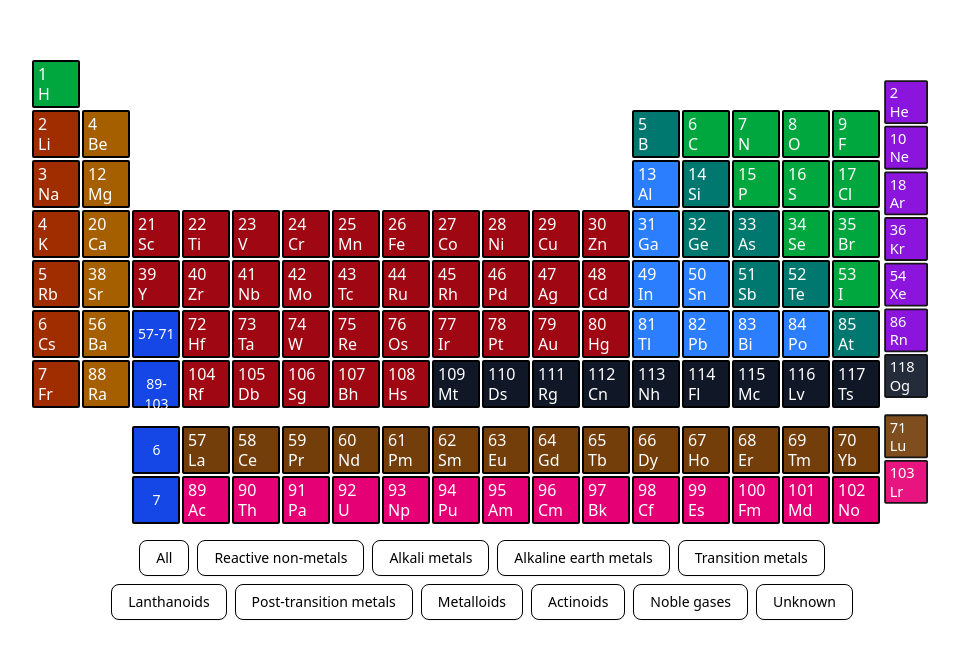
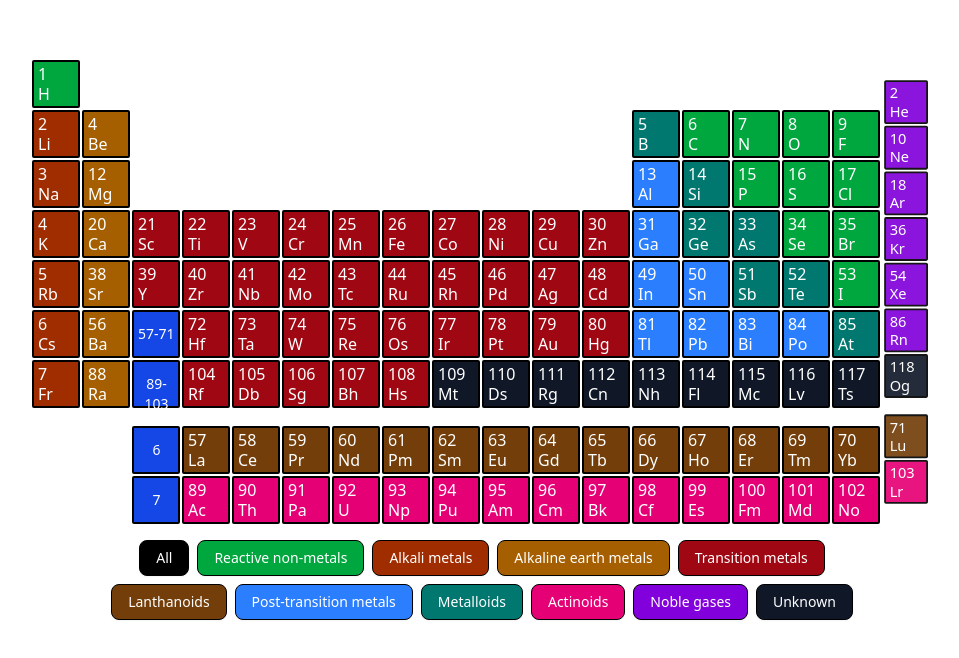
Before and after one commit to Areg472/ptable-cool, a React (Vite) app: page / in a window 1280 px wide. Shown: the part 108-766 px from the top of the page, without its empty margins (158-1117 px from the left). Built offline with nearby package versions, Linux system fonts and the light colour scheme.

Commit message:
coloring

```diff
--- a/src/App.tsx
+++ b/src/App.tsx
@@ -95,7 +95,7 @@ function App() {
           ))}
         </div>
       </div>
-      <ElementGroupSelector setter={handleGroupChange} />
+      <ElementGroupSelector setter={handleGroupChange} info={info} />
     </>
   );
 }
@@ -226,7 +226,7 @@ function CellContainer({
   );
 }
 
-function ElementGroupSelector({ setter }) {
+function ElementGroupSelector({ setter, info }) {
   const handleGroupChange = (group = "") => {
     setter(group);
   };
@@ -234,37 +234,71 @@ function ElementGroupSelector({ setter }) {
   return (
     <div className="flex flex-col justify-center items-center w-full mt-4 space-y-2">
       <div className="flex space-x-2">
-        <Button onClick={() => handleGroupChange("all")}>All</Button>
-        <Button onClick={() => handleGroupChange("reactive_nonmetals")}>
+        <Button onClick={() => handleGroupChange("all")} bgColor={"bg-black"}>
+          All
+        </Button>
+        <Button
+          onClick={() => handleGroupChange("reactive_nonmetals")}
+          bgColor={colorMap["reactive_nonmetals"]}
+        >
           Reactive non-metals
         </Button>
-        <Button onClick={() => handleGroupChange("alkali_metals")}>
+        <Button
+          onClick={() => handleGroupChange("alkali_metals")}
+          bgColor={colorMap["alkali_metals"]}
+        >
           Alkali metals
         </Button>
-        <Button onClick={() => handleGroupChange("alkaline_earth_metals")}>
+        <Button
+          onClick={() => handleGroupChange("alkaline_earth_metals")}
+          bgColor={colorMap["alkaline_earth_metals"]}
+        >
           Alkaline earth metals
         </Button>
-        <Button onClick={() => handleGroupChange("transition_metals")}>
+        <Button
+          onClick={() => handleGroupChange("transition_metals")}
+          bgColor={colorMap["transition_metals"]}
+        >
           Transition metals
         </Button>
       </div>
       <div className="flex space-x-2">
-        <Button onClick={() => handleGroupChange("lanthanoids")}>
+        <Button
+          onClick={() => handleGroupChange("lanthanoids")}
+          bgColor={colorMap["lanthanoids"]}
+        >
           Lanthanoids
         </Button>
-        <Button onClick={() => handleGroupChange("post_transition_metals")}>
+        <Button
+          onClick={() => handleGroupChange("post_transition_metals")}
+          bgColor={colorMap["post_transition_metals"]}
+        >
           Post-transition metals
         </Button>
-        <Button onClick={() => handleGroupChange("metalloids")}>
+        <Button
+          onClick={() => handleGroupChange("metalloids")}
+          bgColor={colorMap["metalloids"]}
+        >
           Metalloids
         </Button>
-        <Button onClick={() => handleGroupChange("actinoids")}>
+        <Button
+          onClick={() => handleGroupChange("actinoids")}
+          bgColor={colorMap["actinoids"]}
+        >
           Actinoids
         </Button>
-        <Button onClick={() => handleGroupChange("noble_gases")}>
+        <Button
+          onClick={() => handleGroupChange("noble_gases")}
+          bgColor={colorMap["noble_gases"]}
+        >
           Noble gases
         </Button>
-        <Button onClick={() => handleGroupChange("unknown")}>Unknown</Button>
+        <Button
+          onClick={() => handleGroupChange("unknown")}
+          bgColor={colorMap["unknown"]}
+        >
+          Unknown
+        </Button>
       </div>
     </div>
   );
--- a/src/components/ui/button.tsx
+++ b/src/components/ui/button.tsx
@@ -10,7 +10,7 @@ const buttonVariants = cva(
     variants: {
       variant: {
         default:
-          "bg-white text-black border border-black shadow-xs hover:bg-accent hover:scale-95 active:scale-85",
+          "text-white border border-black shadow-xs hover:scale-95 active:scale-85",
         destructive:
           "bg-destructive text-white shadow-xs hover:bg-destructive/90 focus-visible:ring-destructive/20 dark:focus-visible:ring-destructive/40 dark:bg-destructive/60",
         outline:
@@ -40,17 +40,22 @@ function Button({
   variant,
   size,
   asChild = false,
+  style,
+  bgColor,
   ...props
 }: React.ComponentProps<"button"> &
   VariantProps<typeof buttonVariants> & {
     asChild?: boolean;
+    style?: React.CSSProperties;
+    bgColor?: string;
   }) {
   const Comp = asChild ? Slot : "button";
 
   return (
     <Comp
       data-slot="button"
-      className={cn(buttonVariants({ variant, size, className }))}
+      className={cn(buttonVariants({ variant, size, className }), bgColor)}
+      style={style}
       {...props}
     />
   );
```
